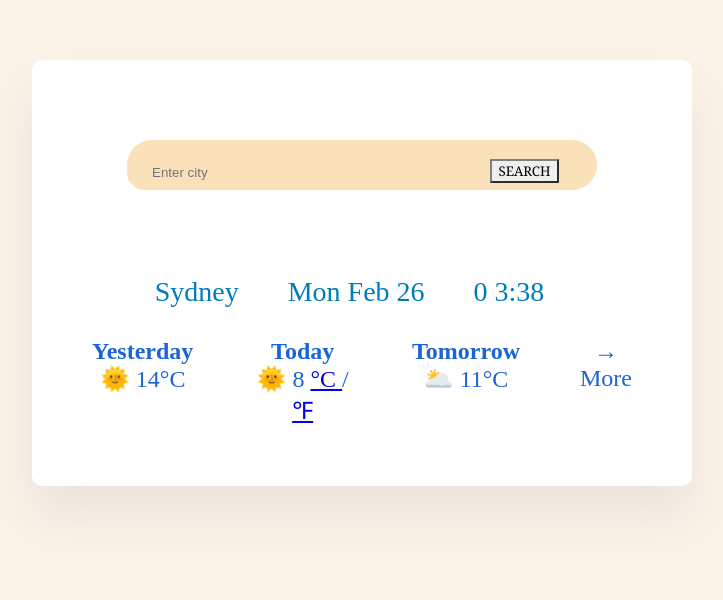
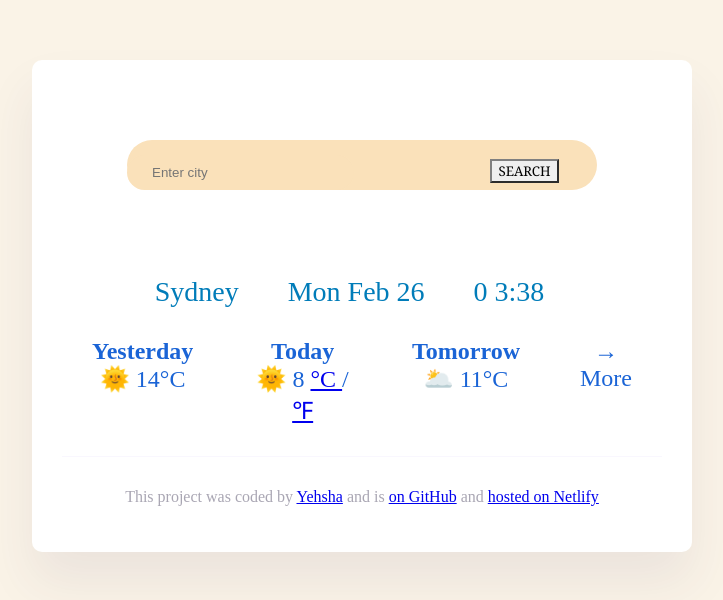
Before and after one commit to Yehsha-Github/Pilot-repository, a plain HTML site: page index.html in a window 1280 px wide. Shown: the whole page, without its empty margins (278-1001 px from the left). Drawn offline with nearby package versions, Linux system fonts and the light colour scheme.

Commit message:
Added footer
Added content  and style for footer

```diff
--- a/index.html
+++ b/index.html
@@ -52,6 +52,14 @@
                 → <br />
                 More</div>
         </div>
+        <footer>
+            <p>
+                This project was coded by
+                <a href="https://github.com/Yehsha-Github" target="_blank">Yehsha</a> and is
+                <a href="https://github.com/Yehsha-Github/Ops-challange.git" target="_blank"> on GitHub</a> and
+                <a href="https://endearing-monstera-12366a.netlify.app" target="_blank">hosted on Netlify</a>
+            </p>
+        </footer>
     </div>
     <script src="java.js"></script>
 </body>
--- a/style.css
+++ b/style.css
@@ -77,3 +77,11 @@ h3 {
   padding: 30px;
   margin: 40px;
 }
+
+footer {
+  border-top: 1px solid #f9f7fe;
+  text-align: center;
+  padding-top: 15px;
+
+  color: rgba(39, 33, 66, 0.4);
+}
```
